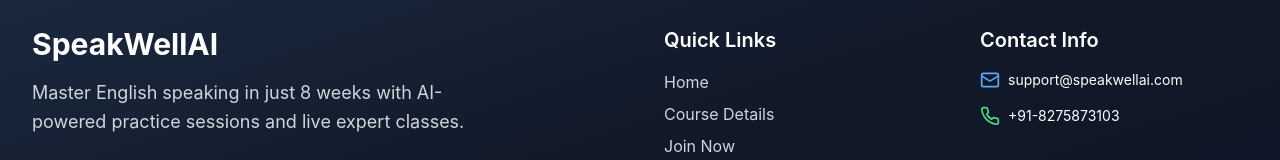
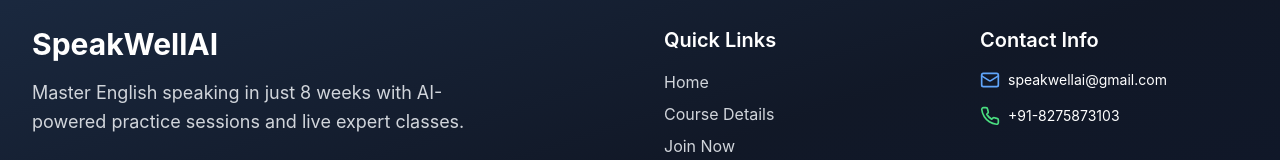
Before and after one commit to nikemod1/SpeakWellai, a React (Vite) app: page / in a window 1280 px wide. Shown: the part 2333-2493 px from the top of the page. Built offline with nearby package versions, Linux system fonts and the light colour scheme.

Commit message:
Update Footer.tsx

```diff
--- a/src/components/Footer.tsx
+++ b/src/components/Footer.tsx
@@ -50,7 +50,7 @@
               <li className="flex items-center space-x-2">
                 <Mail className="w-5 h-5 text-blue-400" />
                 <a href="mailto:speakwellai@gmail.com" className="hover:text-blue-300 transition">
-                  support@speakwellai.com
+                  speakwellai@gmail.com
                 </a>
               </li>
               <li className="flex items-center space-x-2">
```
